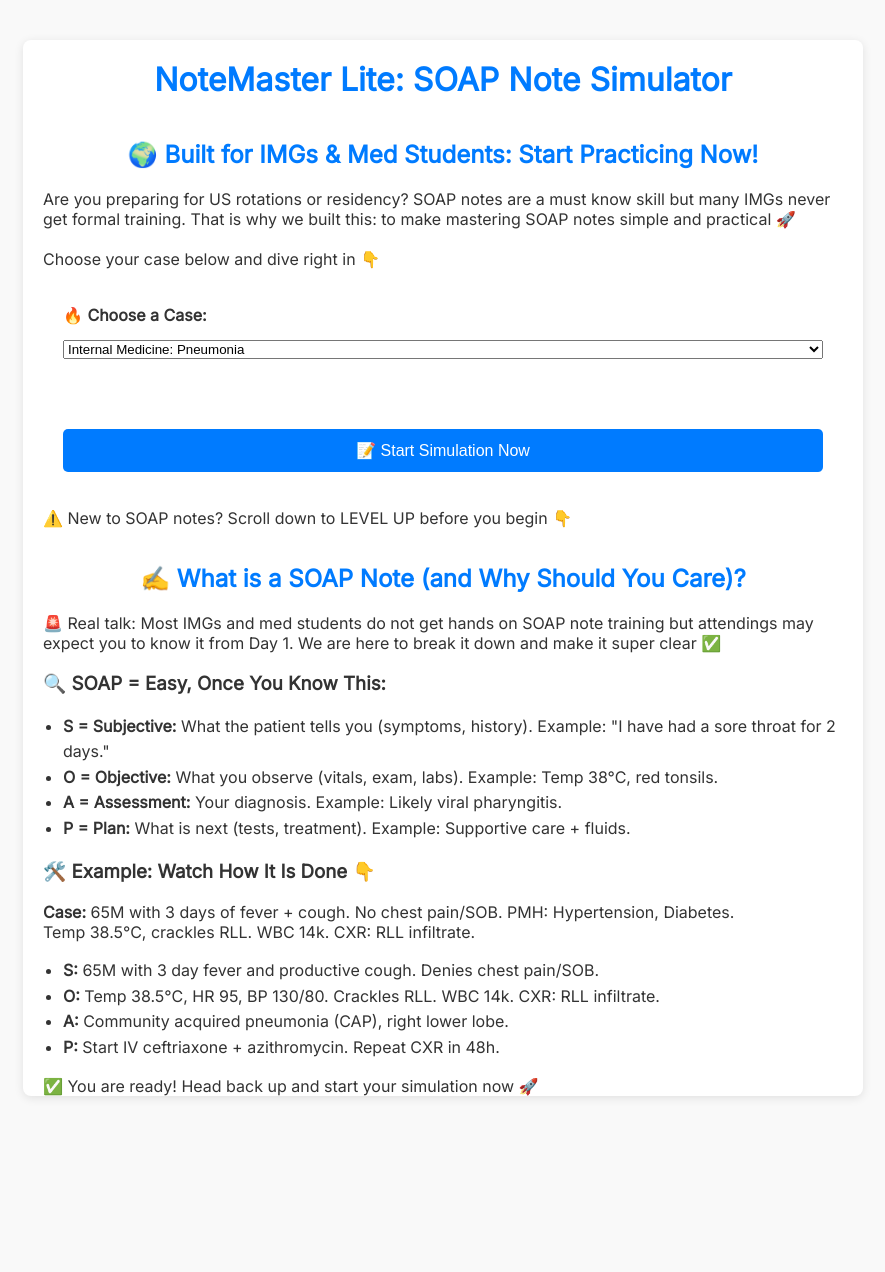
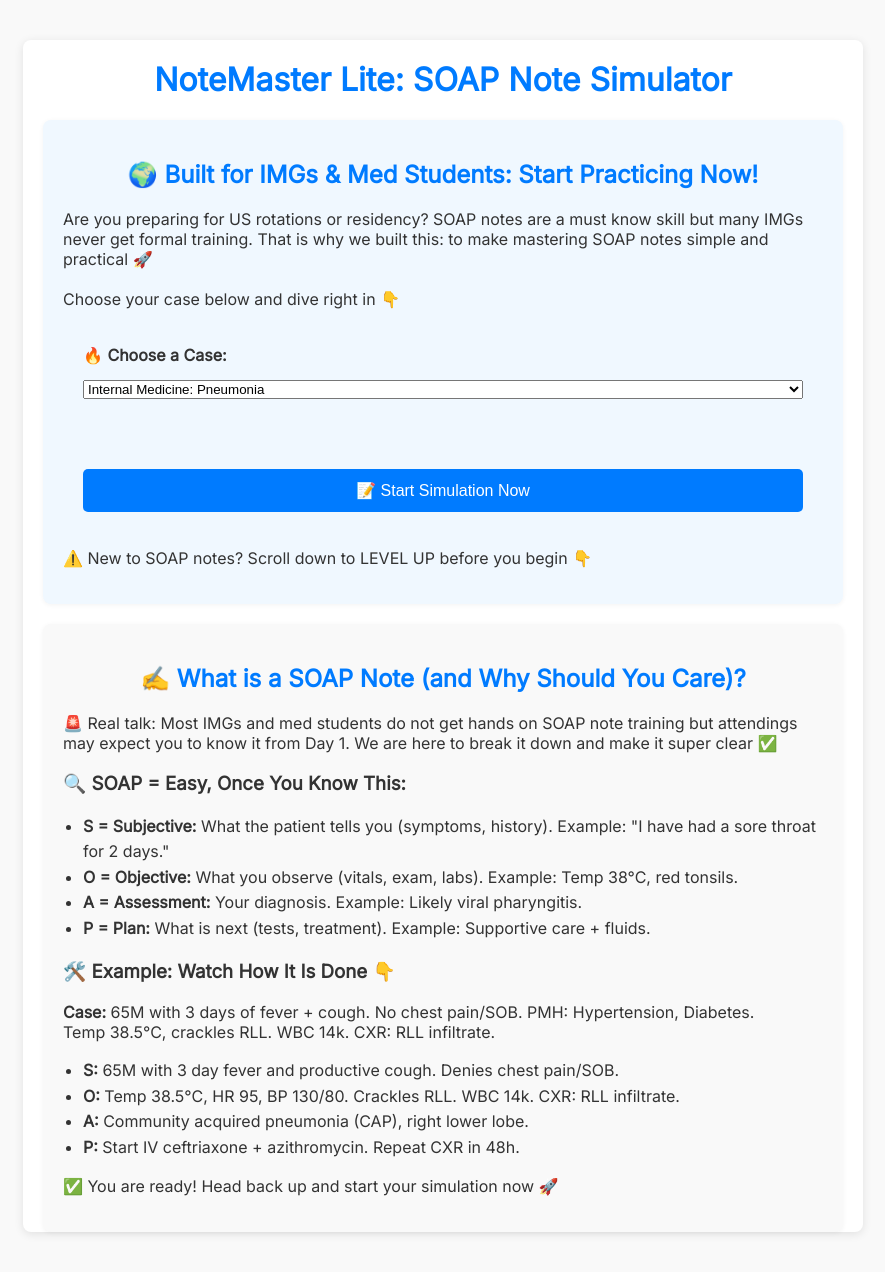
Before and after one commit to VitragTejani/notemaster-lite, a Flask app: page / in a window 1280 px wide. Shown: the whole page, without its empty margins (197-1082 px from the left). Before the commit the page ends 1098 px from the top, so only its background shows below. Run offline with Flask 3, Linux system fonts and the light colour scheme.

Commit message:
Enhance UI: add soft background colors for premium look

```diff
--- a/static/styles.css
+++ b/static/styles.css
@@ -113,3 +113,19 @@ a:hover {
     border-radius: 8px;
     box-shadow: 0 1px 5px rgba(0, 0, 0, 0.05);
 }
+/* Practice box and Intro box styling */
+.practice-box {
+    background-color: #f0f8ff;  /* light premium blue */
+    padding: 20px;
+    margin: 20px 0;
+    border-radius: 8px;
+    box-shadow: 0 1px 5px rgba(0, 0, 0, 0.05);
+}
+
+.intro-box {
+    background-color: #f9f9f9;  /* soft neutral */
+    padding: 20px;
+    margin: 20px 0;
+    border-radius: 8px;
+    box-shadow: 0 1px 5px rgba(0, 0, 0, 0.05);
+}
--- a/templates/index.html
+++ b/templates/index.html
@@ -11,7 +11,7 @@
         <h1>NoteMaster Lite: SOAP Note Simulator</h1>
 
         <!-- 🚀 Simulation Section -->
-        <div>
+        <div class="practice-box">
             <h2>🌍 Built for IMGs & Med Students: Start Practicing Now!</h2>
             <p>
                 Are you preparing for US rotations or residency? SOAP notes are a must know skill but many IMGs never get formal training.
@@ -37,7 +37,7 @@
         </div>
 
         <!-- 📖 Intro Section -->
-        <div>
+        <div class="intro-box">
             <h2>✍️ What is a SOAP Note (and Why Should You Care)?</h2>
             <p>
                 🚨 Real talk: Most IMGs and med students do not get hands on SOAP note training but attendings may expect you to know it from Day 1.
```
